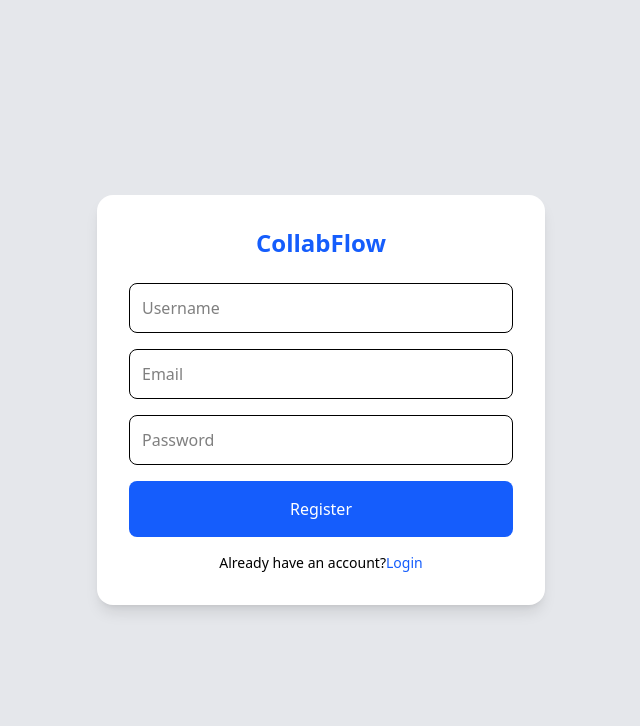
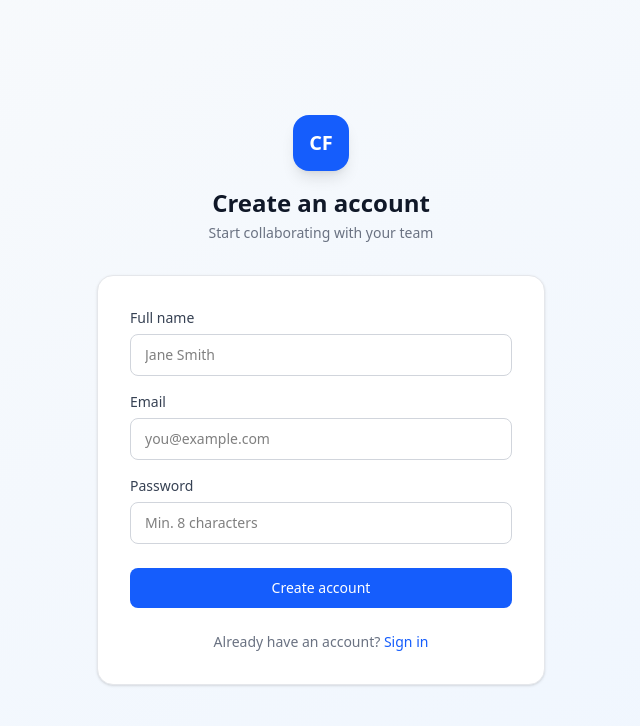
Before and after one commit to Akuma-01/CollabFlow, a Next.js app in the folder frontend/: page /register in a window 1280 px wide. Shown: the top 726 px of the page, without its empty margins (319-959 px from the left). Built offline with nearby package versions, Linux system fonts and the light colour scheme; no server answers.

Commit message:
shared api client (credentials:include) and types barrel and shared api client (credentials:include) and types barrel

```diff
--- a/frontend/app/layout.tsx
+++ b/frontend/app/layout.tsx
@@ -2,21 +2,19 @@ import { Geist, Geist_Mono } from "next/font/google";
 import Navbar from "./components/Navbar";
 import "./globals.css";
 
-const geistSans = Geist({
-  variable: "--font-geist-sans",
-  subsets: ["latin"],
-});
+const geistSans = Geist({ variable: "--font-geist-sans", subsets: ["latin"] });
+const geistMono = Geist_Mono({ variable: "--font-geist-mono", subsets: ["latin"] });
 
-const geistMono = Geist_Mono({
-  variable: "--font-geist-mono",
-  subsets: ["latin"],
-});
+export const metadata = {
+  title: "CollabFlow",
+  description: "Collaborative project & task management",
+};
 
 export default function RootLayout({
   children,
-}: Readonly<{
+}: {
   children: React.ReactNode;
-}>) {
+}) {
   return (
     <html
       lang="en"
@@ -26,7 +24,7 @@ export default function RootLayout({
 
         <Navbar />
 
-        <main className="min-h-screen bg-gray-100">
+        <main className="flex-1">
           {children}
         </main>
 
--- a/frontend/app/login/page.tsx
+++ b/frontend/app/login/page.tsx
@@ -1,5 +1,6 @@
 "use client"
 
+import { ApiError, api } from "@/lib/api"
 import Link from "next/link"
 import { useRouter } from "next/navigation"
 import { useState } from "react"
@@ -14,81 +15,85 @@ export default function LoginPage() {
 
 	const handleSubmit = async (e: React.SyntheticEvent<HTMLFormElement>) => {
 		e.preventDefault()
-
+		setError("");
 		setLoading(true);
 
 		try {
-			const response = await fetch(`${process.env.NEXT_PUBLIC_API_URL}/auth/login`, {
-				method: "POST",
-				headers: { "Content-Type": "application/json" },
-				body: JSON.stringify({ email, password })
-			})
-
-			const data = await response.json()
-			if (!response.ok) {
-				throw new Error(data.message || "Login failed");
-			}
-
-			// optional: store token
-			localStorage.setItem("token", data.data.token);
-			localStorage.setItem("user_id", data.data.user.id);
-
+			await api.post("/auth/login", { email, password });
 			router.push("/dashboard")
 		} catch (err) {
-			console.error(err)
-			setError(err instanceof Error ? err.message : "Something went wrong");
+			setError(err instanceof ApiError ? err.message : "Something went wrong");
 		} finally {
 			setLoading(false);
 		}
 	}
 
 	return (
-		<div className="min-h-screen bg-gray-200 flex items-center justify-center">
-			<div className="w-full max-w-md bg-white rounded-2xl shadow-lg p-8">
+		<div className="min-h-screen bg-linear-to-br from-slate-50 to-blue-50 flex items-center justify-center px-4">
+			<div className="w-full max-w-md">
+				{/* Logo */}
+				<div className="text-center mb-8">
+					<div className="inline-flex items-center justify-center w-14 h-14 rounded-2xl bg-blue-600 text-white text-xl font-bold shadow-lg mb-4">
+						CF
+					</div>
+					<h1 className="text-2xl font-bold text-gray-900">Welcome back</h1>
+					<p className="text-gray-500 text-sm mt-1">Sign in to your CollabFlow account</p>
+				</div>
 
-				<h1 className="text-2xl font-bold text-center mb-6 text-blue-600">
-					CollabFlow
-				</h1>
+				<div className="bg-white rounded-2xl shadow-sm border border-gray-200 p-8">
+					{error && (
+						<div className="mb-5 px-4 py-3 rounded-lg bg-red-50 border border-red-200 text-red-700 text-sm flex items-center gap-2">
+							<span>⚠</span>
+							{error}
+						</div>
+					)}
 
-				<form onSubmit={handleSubmit} className="flex flex-col gap-4">
-
-					{error && <p className="text-red-500 text-sm">{error}</p>}
-
+					<form onSubmit={handleSubmit} className="space-y-4">
+						<div>
+							<label className="block text-sm font-medium text-gray-700 mb-1.5">
+								Email
+							</label>
 							<input
 								type="email"
-						className="border rounded-lg p-3 focus:outline-none focus:ring-2 focus:ring-blue-500"
 								value={email}
-						onChange={e => setEmail(e.target.value)}
-						placeholder="Email"
+								onChange={(e) => setEmail(e.target.value)}
+								className="w-full px-3.5 py-2.5 rounded-lg border border-gray-300 text-sm focus:outline-none focus:ring-2 focus:ring-blue-500 focus:border-transparent transition"
+								placeholder="you@example.com"
 								required
 							/>
+						</div>
 
+						<div>
+							<label className="block text-sm font-medium text-gray-700 mb-1.5">
+								Password
+							</label>
 							<input
 								type="password"
-						className="border rounded-lg p-3 focus:outline-none focus:ring-2 focus:ring-blue-500"
 								value={password}
-						onChange={e => setPassword(e.target.value)}
-						placeholder="Password"
+								onChange={(e) => setPassword(e.target.value)}
+								className="w-full px-3.5 py-2.5 rounded-lg border border-gray-300 text-sm focus:outline-none focus:ring-2 focus:ring-blue-500 focus:border-transparent transition"
+								placeholder="••••••••"
 								required
 							/>
+						</div>
 
 						<button
 							type="submit"
 							disabled={loading}
-						className="bg-blue-600 text-white rounded-lg p-3 hover:bg-blue-700 disabled:opacity-50"
+							className="w-full mt-2 bg-blue-600 hover:bg-blue-700 disabled:opacity-60 text-white font-medium py-2.5 rounded-lg text-sm transition focus:outline-none focus:ring-2 focus:ring-blue-500 focus:ring-offset-2"
 						>
-						{loading ? "Logging In..." : "Login"}
+							{loading ? "Signing in…" : "Sign in"}
 						</button>
+					</form>
 
-					<p className="text-sm text-center">
+					<p className="text-center text-sm text-gray-500 mt-6">
 						Don&apos;t have an account?{" "}
-						<Link href="/register" className="text-blue-600 hover:underline">
-							Register
+						<Link href="/register" className="text-blue-600 font-medium hover:underline">
+							Create one
 						</Link>
 					</p>
-
-				</form>
 				</div>
 			</div>
-	)
+		</div>
+	);
 }
--- a/frontend/app/register/page.tsx
+++ b/frontend/app/register/page.tsx
@@ -1,11 +1,12 @@
 "use client"
 
+import { ApiError, api } from "@/lib/api";
 import Link from "next/link";
 import { useRouter } from "next/navigation";
 import { useState } from "react";
 
 export default function RegisterPage() {
-	const [username, setUsername] = useState("");
+	const [name, setName] = useState("");
 	const [email, setEmail] = useState("");
 	const [password, setPassword] = useState("");
 	const [error, setError] = useState("");
@@ -16,106 +17,104 @@ export default function RegisterPage() {
 	const handleSubmit = async (e: React.SyntheticEvent<HTMLFormElement>) => {
 		e.preventDefault();
 		setError("");
-
-		if (!username || !email || !password) {
-			setError("All fields are required");
-			return;
-		}
-
 		setLoading(true);
 
 		try {
-			const response = await fetch(`${process.env.NEXT_PUBLIC_API_URL}/auth/register`, {
-				method: "POST",
-				headers: { "Content-Type": "application/json" },
-				body: JSON.stringify({ name: username, email, password })
-			});
 
-			const data = await response.json();
-			if (!response.ok) {
-				throw new Error(data.message || "Registeration failed");
-			}
+			await api.post("/auth/register", { name, email, password });
 
-			// after successful register
-			const loginResponse = await fetch(`${process.env.NEXT_PUBLIC_API_URL}/auth/login`, {
-				method: "POST",
-				headers: { "Content-Type": "application/json" },
-				body: JSON.stringify({ email, password })
-			})
-
-			if (!loginResponse.ok) {
-				throw new Error("Login failed after registration");
-			}
-
-			const loginData = await loginResponse.json()
-			localStorage.setItem("token", loginData.data.token)
-			localStorage.setItem("user_id", loginData.data.user.id);
-
+			// Auto-login after register
+			await api.post("/auth/login", { email, password });
 			router.push("/dashboard")
 
 		} catch (err) {
-			console.log(err);
-			setError(err instanceof Error ? err.message : "Something went wrong");
+			setError(err instanceof ApiError ? err.message : "Something went wrong");
 		} finally {
 			setLoading(false);
 		}
 	}
 
 	return (
-		<div className="flex justify-center items-center min-h-screen bg-gray-200">
-			<div className="w-full max-w-md bg-white rounded-2xl shadow-lg p-8">
-				<h1 className="text-2xl font-bold text-center mb-6 text-blue-600">
-					CollabFlow
-				</h1>
+		<div className="min-h-screen bg-linear-to-br from-slate-50 to-blue-50 flex items-center justify-center px-4">
+			<div className="w-full max-w-md">
+				{/* Logo */}
+				<div className="text-center mb-8">
+					<div className="inline-flex items-center justify-center w-14 h-14 rounded-2xl bg-blue-600 text-white text-xl font-bold shadow-lg mb-4">
+						CF
+					</div>
+					<h1 className="text-2xl font-bold text-gray-900">Create an account</h1>
+					<p className="text-gray-500 text-sm mt-1">Start collaborating with your team</p>
+				</div>
 
-				<form onSubmit={handleSubmit} className="flex flex-col gap-4">
+				<div className="bg-white rounded-2xl shadow-sm border border-gray-200 p-8">
+					{error && (
+						<div className="mb-5 px-4 py-3 rounded-lg bg-red-50 border border-red-200 text-red-700 text-sm flex items-center gap-2">
+							<span>⚠</span>
+							{error}
+						</div>
+					)}
 
-					{error && <p className="text-red-500">{error}</p>}
-
+					<form onSubmit={handleSubmit} className="space-y-4">
+						<div>
+							<label className="block text-sm font-medium text-gray-700 mb-1.5">
+								Full name
+							</label>
 							<input
 								type="text"
-						className="border rounded-lg p-3 focus:outline-none focus:ring-2 focus:ring-blue-500"
-						value={username}
-						onChange={e => setUsername(e.target.value)}
-						placeholder="Username"
+								value={name}
+								onChange={(e) => setName(e.target.value)}
+								className="w-full px-3.5 py-2.5 rounded-lg border border-gray-300 text-sm focus:outline-none focus:ring-2 focus:ring-blue-500 focus:border-transparent transition"
+								placeholder="Jane Smith"
 								required
 							/>
+						</div>
+
+						<div>
+							<label className="block text-sm font-medium text-gray-700 mb-1.5">
+								Email
+							</label>
 							<input
 								type="email"
-						className="border rounded-lg p-3 focus:outline-none focus:ring-2 focus:ring-blue-500"
 								value={email}
-						onChange={e => setEmail(e.target.value)}
-						placeholder="Email"
+								onChange={(e) => setEmail(e.target.value)}
+								className="w-full px-3.5 py-2.5 rounded-lg border border-gray-300 text-sm focus:outline-none focus:ring-2 focus:ring-blue-500 focus:border-transparent transition"
+								placeholder="you@example.com"
 								required
 							/>
+						</div>
+
+						<div>
+							<label className="block text-sm font-medium text-gray-700 mb-1.5">
+								Password
+							</label>
 							<input
 								type="password"
-						className="border rounded-lg p-3 focus:outline-none focus:ring-2 focus:ring-blue-500"
 								value={password}
-						onChange={e => setPassword(e.target.value)}
-						placeholder="Password"
+								onChange={(e) => setPassword(e.target.value)}
+								className="w-full px-3.5 py-2.5 rounded-lg border border-gray-300 text-sm focus:outline-none focus:ring-2 focus:ring-blue-500 focus:border-transparent transition"
+								placeholder="Min. 8 characters"
+								minLength={8}
 								required
 							/>
+						</div>
+
 						<button
 							type="submit"
 							disabled={loading}
-						className="bg-blue-600 text-white rounded-lg p-4 hover:bg-blue-700 disabled:opacity-50"
+							className="w-full mt-2 bg-blue-600 hover:bg-blue-700 disabled:opacity-60 text-white font-medium py-2.5 rounded-lg text-sm transition focus:outline-none focus:ring-2 focus:ring-blue-500 focus:ring-offset-2"
 						>
-						{loading ? "Registering..." : "Register"}
+							{loading ? "Creating account…" : "Create account"}
 						</button>
-					<p className="text-sm text-center">
-						Already have an account?
-						<Link
-							href="/login"
-							className="text-blue-600 hover:underline"
-						>
-							Login
+					</form>
+
+					<p className="text-center text-sm text-gray-500 mt-6">
+						Already have an account?{" "}
+						<Link href="/login" className="text-blue-600 font-medium hover:underline">
+							Sign in
 						</Link>
 					</p>
-				</form>
 				</div>
-
-
 			</div>
-	)
+		</div>
+	);
 }
--- /dev/null
+++ b/frontend/lib/api.ts
@@ -0,0 +1,44 @@
+const BASE_URL = process.env.NEXT_PUBLIC_API_URL!;
+
+class ApiError extends Error {
+	constructor(
+		message: string,
+		public status: number
+	) {
+		super(message);
+		this.name = "ApiError";
+	}
+}
+
+async function request<T>(
+	method: "GET" | "POST" | "PATCH" | "DELETE" | "PUT",
+	path: string,
+	body?: unknown
+): Promise<T> {
+	const res = await fetch(`${BASE_URL}${path}`, {
+		method,
+		headers: { "Content-Type": "application/json" },
+		credentials: "include",
+		...(body !== undefined ? { body: JSON.stringify(body) } : {}),
+	})
+
+	const data = await res.json().catch(() => ({}));
+
+	if (!res.ok) {
+		throw new ApiError(
+			data?.message || "Something went wrong",
+			res.status
+		);
+	}
+
+	return data;
+}
+
+export const api = {
+	get: <T>(path: string) => request<T>("GET", path),
+	post: <T>(path: string, body?: unknown) => request<T>("POST", path, body),
+	patch: <T>(path: string, body?: unknown) => request<T>("PATCH", path, body),
+	delete: <T>(path: string) => request<T>("DELETE", path),
+};
+
+export { ApiError };
```
Also changed, not shown: frontend/app/components/Navbar.tsx (+19 -24 lines), frontend/lib/types.ts (added, +39 -0 lines). Lines whose indentation alone changed are shown as unchanged.
